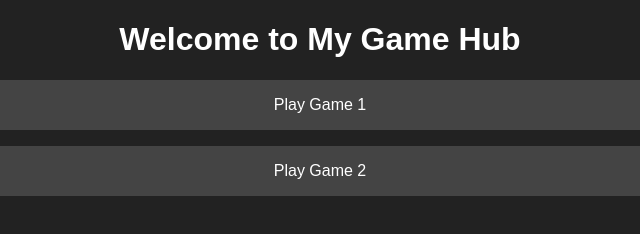
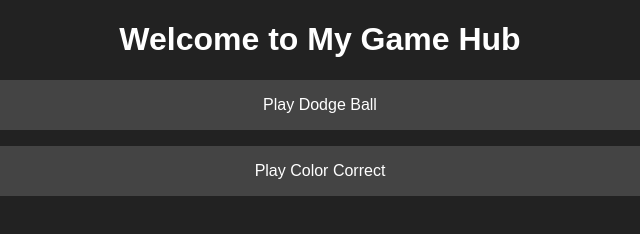
Before and after one commit to adgarnier/test, a plain HTML site: page index.html in a window 1280 px wide. Shown: the full height of the page, 320-960 px from the left. Drawn offline with Linux system fonts and the light colour scheme.

Commit message:
Update index.html

```diff
--- a/index.html
+++ b/index.html
@@ -11,7 +11,7 @@
 </head>
 <body>
   <h1>Welcome to My Game Hub</h1>
-  <a href="game1/">Play Game 1</a>
-  <a href="game2/">Play Game 2</a>
+  <a href="testing_ball/">Play Dodge Ball</a>
+  <a href="testing_color/">Play Color Correct</a>
 </body>
 </html>
```
